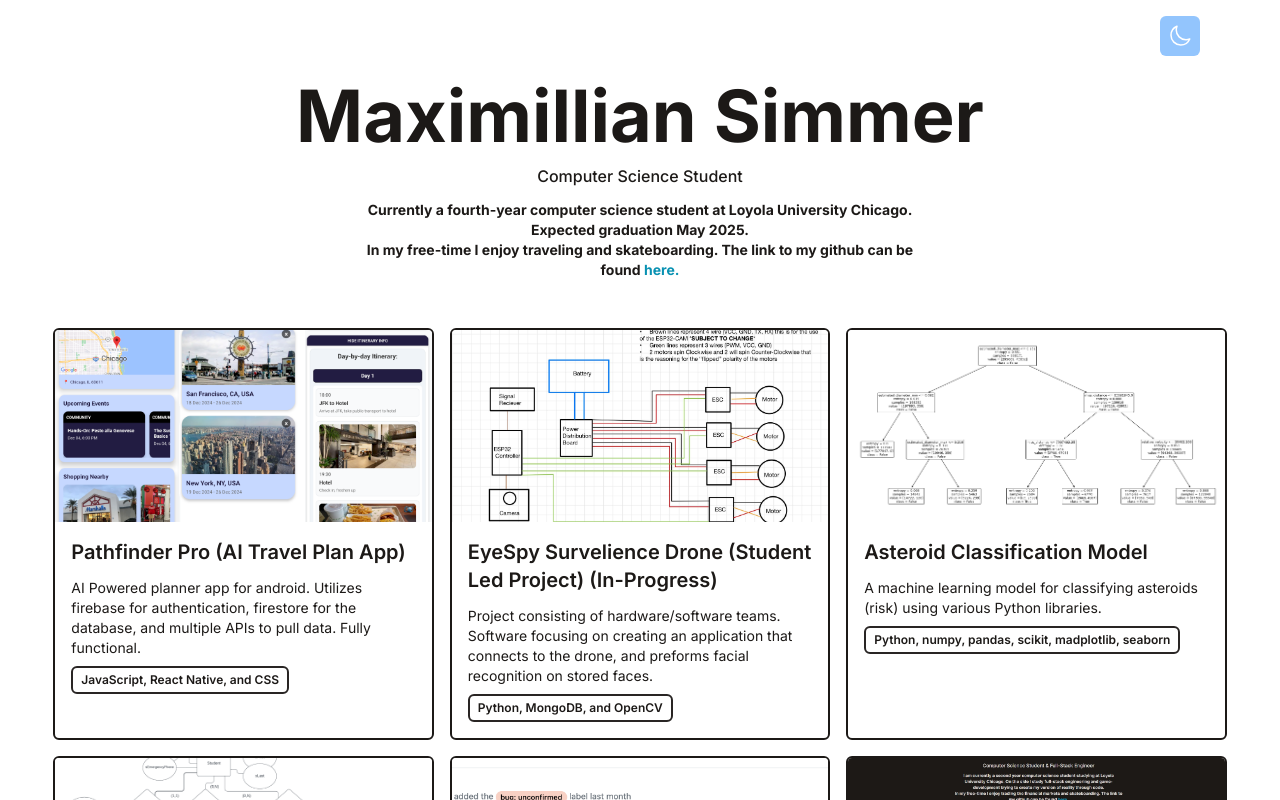
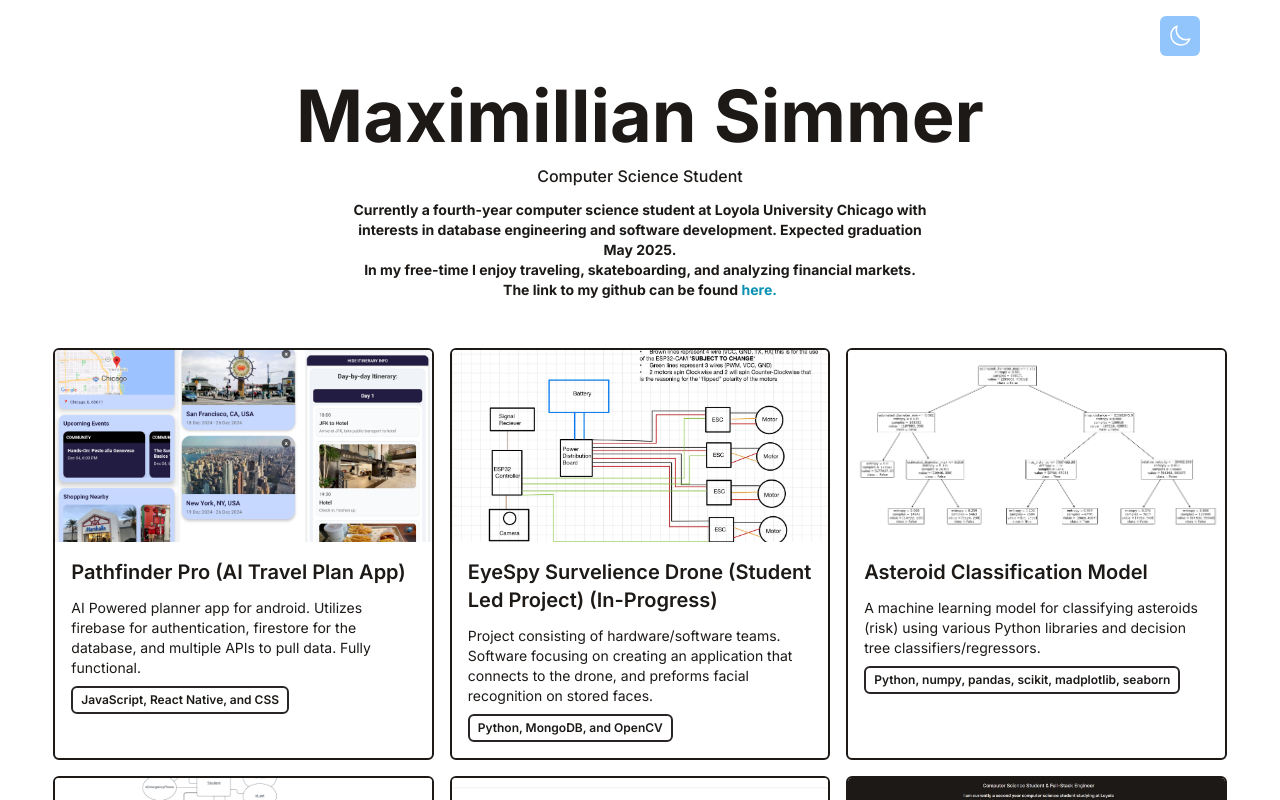
Before and after one commit to maxSimmer/maximilliansimmer.com, a React (Vite) app: page / in a window 1280 px wide. Shown: the top 800 px of the page. Built offline with nearby package versions, Linux system fonts and the light colour scheme.

Commit message:
minor updates

```diff
--- a/src/components/Intro.jsx
+++ b/src/components/Intro.jsx
@@ -7,8 +7,8 @@ function Intro() {
          md:mb-3 dark:text-white font-bold'>Maximillian Simmer</h1>
          <p class="text-base md:text-x1 mb-3 font-medium">Computer Science Student</p>
          <p class="text-sm max-w-xl
-         mb-6 font-bold">Currently a fourth-year computer science student at Loyola University Chicago. Expected graduation May 2025.
-         <br /> In my free-time I enjoy traveling and skateboarding.
+         mb-6 font-bold">Currently a fourth-year computer science student at Loyola University Chicago with interests in database engineering and software development. Expected graduation May 2025.
+         <br /> In my free-time I enjoy traveling, skateboarding, and analyzing financial markets.
          The link to my github can be found {' '}
          <a href="https://github.com/maxSimmer?tab=repositories"
                target="_blank"
--- a/src/data/portfolio.js
+++ b/src/data/portfolio.js
@@ -21,7 +21,7 @@ export default [
         imgUrl: '/assets/asteroid ML image.png',
         stack: ['Python, numpy, pandas, scikit, madplotlib, seaborn'],
         link: 'https://colab.research.google.com/drive/14BE1Xl8SF7mOW0x0rpPp1nwmS3ZP5VVg?usp=sharing',
-        description: 'A machine learning model for classifying asteroids (risk) using various Python libraries.'
+        description: 'A machine learning model for classifying asteroids (risk) using various Python libraries and decision tree classifiers/regressors.'
     },
 
     {
```
